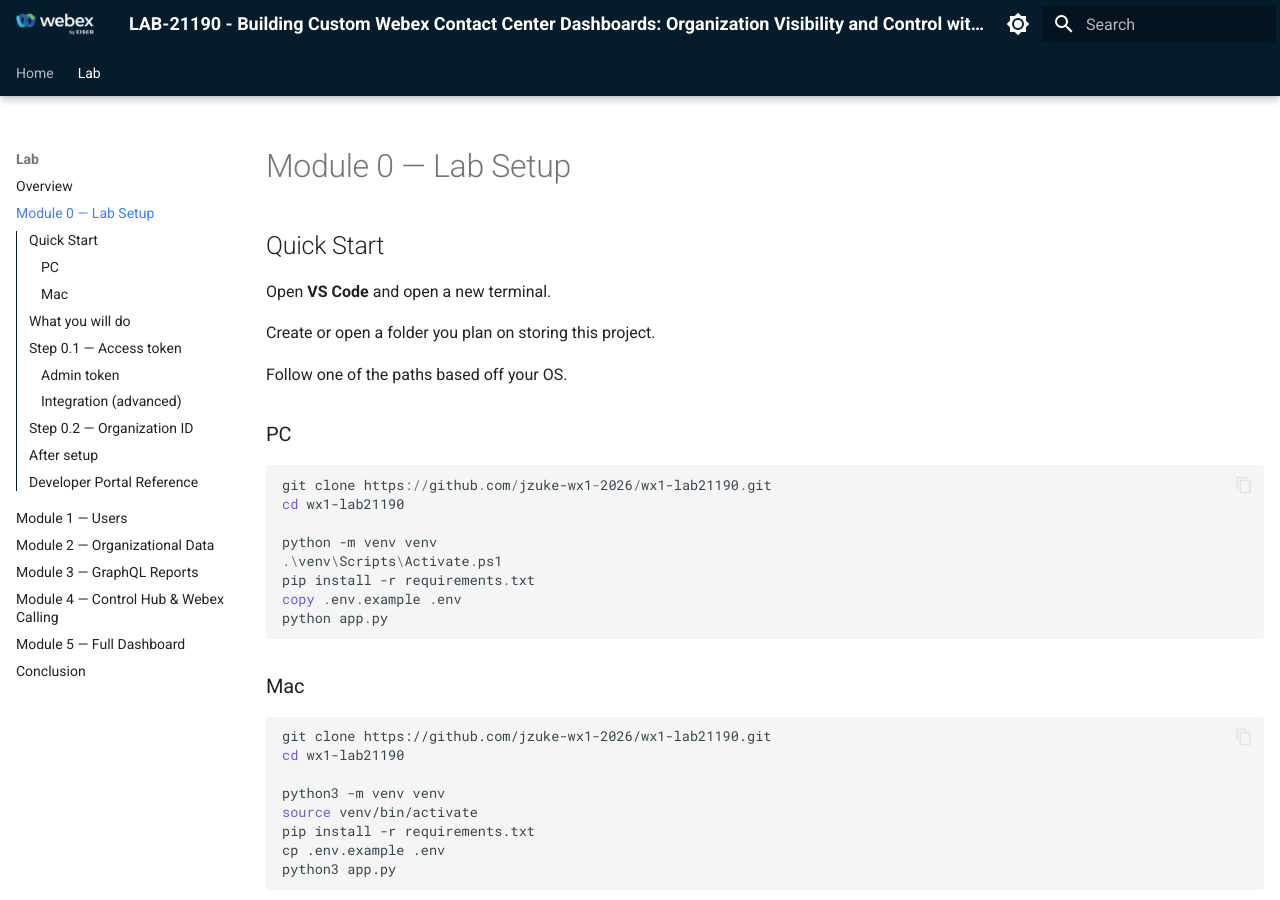
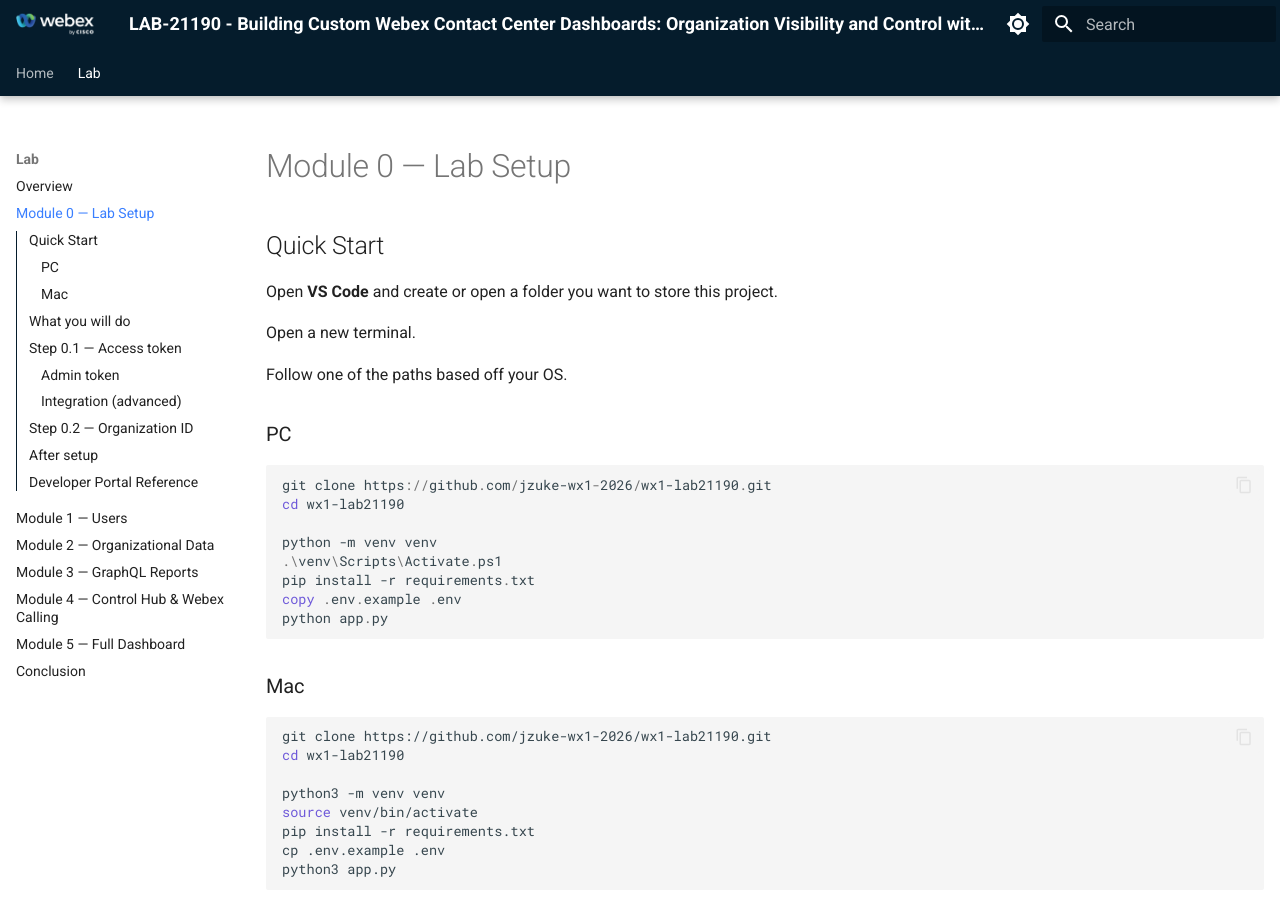
Before and after one commit to WebexCC-SA/LAB-21190, an MkDocs documentation site: the page built from docs/module0_setup.md, in a window 1280 px wide and 900 px high. Built offline with MkDocs 1.6.1 and Material for MkDocs 9.7.7, drawn with Linux system fonts in a browser that asks for light colours.

Commit message:
Add Git and Python prerequisites and clarify the Quick Start folder-then-terminal order.
Co-authored-by: Cursor <cursoragent@cursor.com>

```diff
--- a/docs/module0_setup.md
+++ b/docs/module0_setup.md
@@ -2,9 +2,9 @@
 
 ## Quick Start
 
-Open **VS Code** and open a new terminal.
+Open **VS Code** and create or open a folder you want to store this project.
 
-Create or open a folder you plan on storing this project.
+Open a new terminal.
 
 Follow one of the paths based off your OS.
 
```
Also changed, not shown: docs/overview.md (+2 -0 lines).
